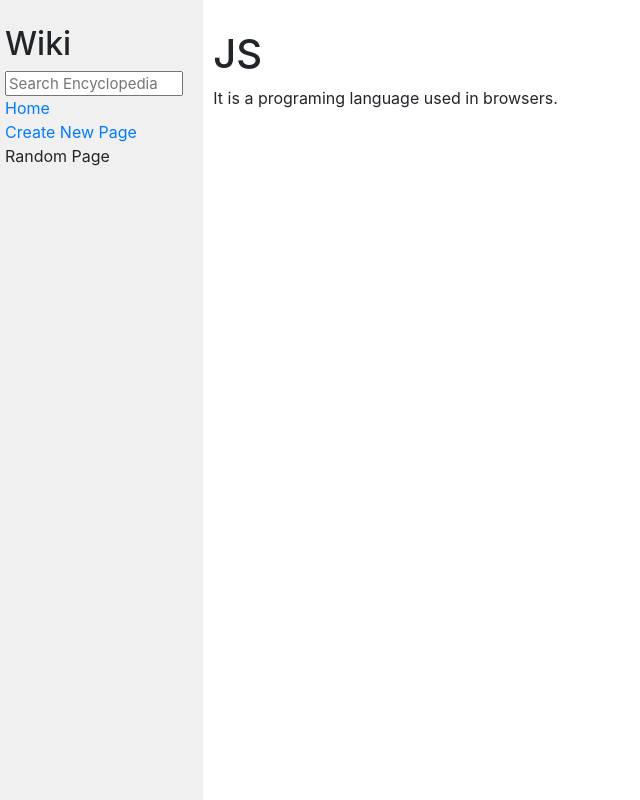
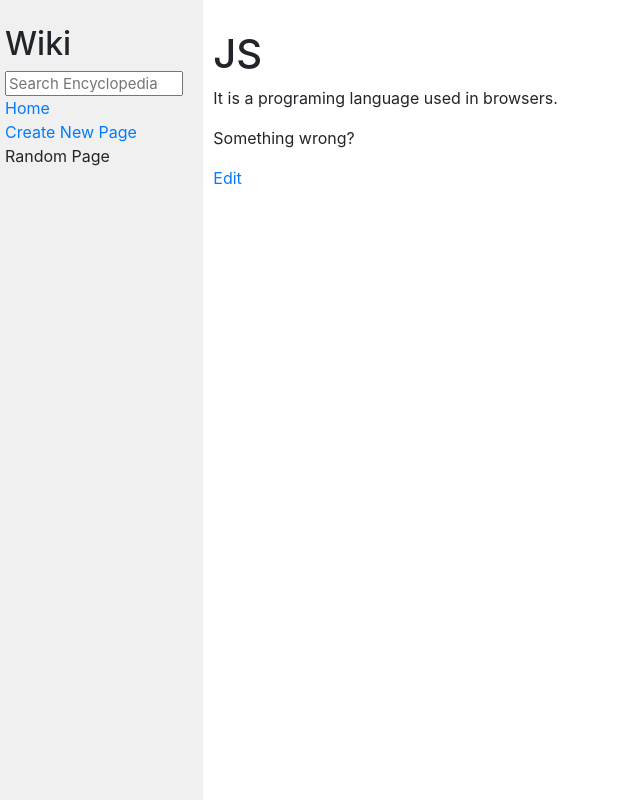
Before and after one commit to abduhafiz1993/Django-Framework-, a Django app: page /TITLE/wiki/JS in a window 1280 px wide. Shown: the whole page, without its empty margins (0-640 px from the left). Run offline with Django 5.2, Linux system fonts and the light colour scheme; some libraries are stand-ins or nearby versions.

Commit message:
starting edit route

```diff
--- a/wiki/encyclopedia/templates/encyclopedia/wiki.html
+++ b/wiki/encyclopedia/templates/encyclopedia/wiki.html
@@ -7,5 +7,5 @@
 {% block body %}
 
 {{ content|safe }}
-
+<p>Something wrong?</p> <a href="{% url 'edit' title %}">Edit</a>
 {% endblock %}
--- a/wiki/encyclopedia/urls.py
+++ b/wiki/encyclopedia/urls.py
@@ -6,6 +6,7 @@ urlpatterns = [
     path("", views.index, name="index"),
     path("wiki/<str:entry>", views.wiki, name="wiki"),
     path("search/", views.search, name="search"),
-    path("new/", views.new, name="new")
+    path("new/", views.new, name="new"),
+    path("edit/<str:entry>", views.edit, name="edit")
 
 ]
--- a/wiki/encyclopedia/views.py
+++ b/wiki/encyclopedia/views.py
@@ -91,12 +91,17 @@ def new(request):
             messages.add_message(
             request, messages.WARNING, message="Invalid request form"
             )
-            return render(request, "encyclopedia/new.html",{
+    elif request.method == 'GET':
+
+        return render(request, "encyclopedia/new.html", {
+            "form": NewEntryForm()
+        })
+
+
+    return render(request, "encyclopedia/new.html",{
                 "form": form
             })
 
 
-
-    return render(request, "encyclopedia/new.html", {
-        "form": NewEntryForm()
-    })
+def edit(request, entry):
+    return render(request, "encyclopedia/edit.html")
```
Also changed, not shown: wiki/encyclopedia/templates/encyclopedia/edit.html (added, +9 -0 lines).
